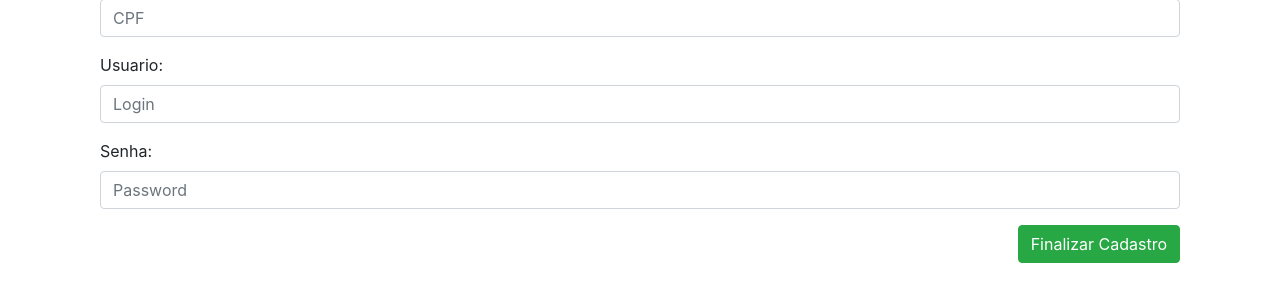
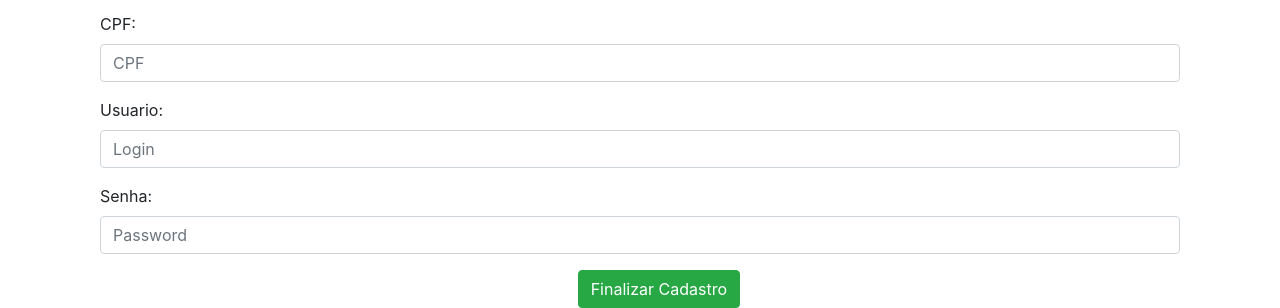
Before and after one commit to RodrigoLucas1707/SimposioLibertas2019, a Django app: page /cadastro in a window 1280 px wide. Shown: the part 564-872 px from the top of the page. Before the commit the page ends 827 px from the top, so only its background shows below. Run offline with Django 3.2, Linux system fonts and the light colour scheme; some libraries are stand-ins or nearby versions.

Commit message:
mudança logo e botao

```diff
--- a/simposio/templates/paginacadastro.page/cadastro.html
+++ b/simposio/templates/paginacadastro.page/cadastro.html
@@ -19,7 +19,7 @@
 
     <body>
 
-                <center><img src = "http://www.libertas.edu.br/portalacademico/img/logolibertas.png" width="320" height="205"/></center>
+                <center><img src = "http://libertas.edu.br/arquivos/simposioiclibertas/viiisimposio.png" width="700" height="250"/></center>
                     </br>
                 <div class="alert alert-dark vermeiao">
 
@@ -49,9 +49,9 @@
                     <label for="exampleInputPassword1">Senha:</label>
                     <input type="password" class="form-control" id="senha_id" placeholder="Password">
                 </div>
-                <center>
+                <div class="mx-auto" style="width: 200px;">
                     <button type="button" class="btn btn-success" style="float: right">Finalizar Cadastro</button>
-                </center>
+                </div>
                 </form>
 
 
```
